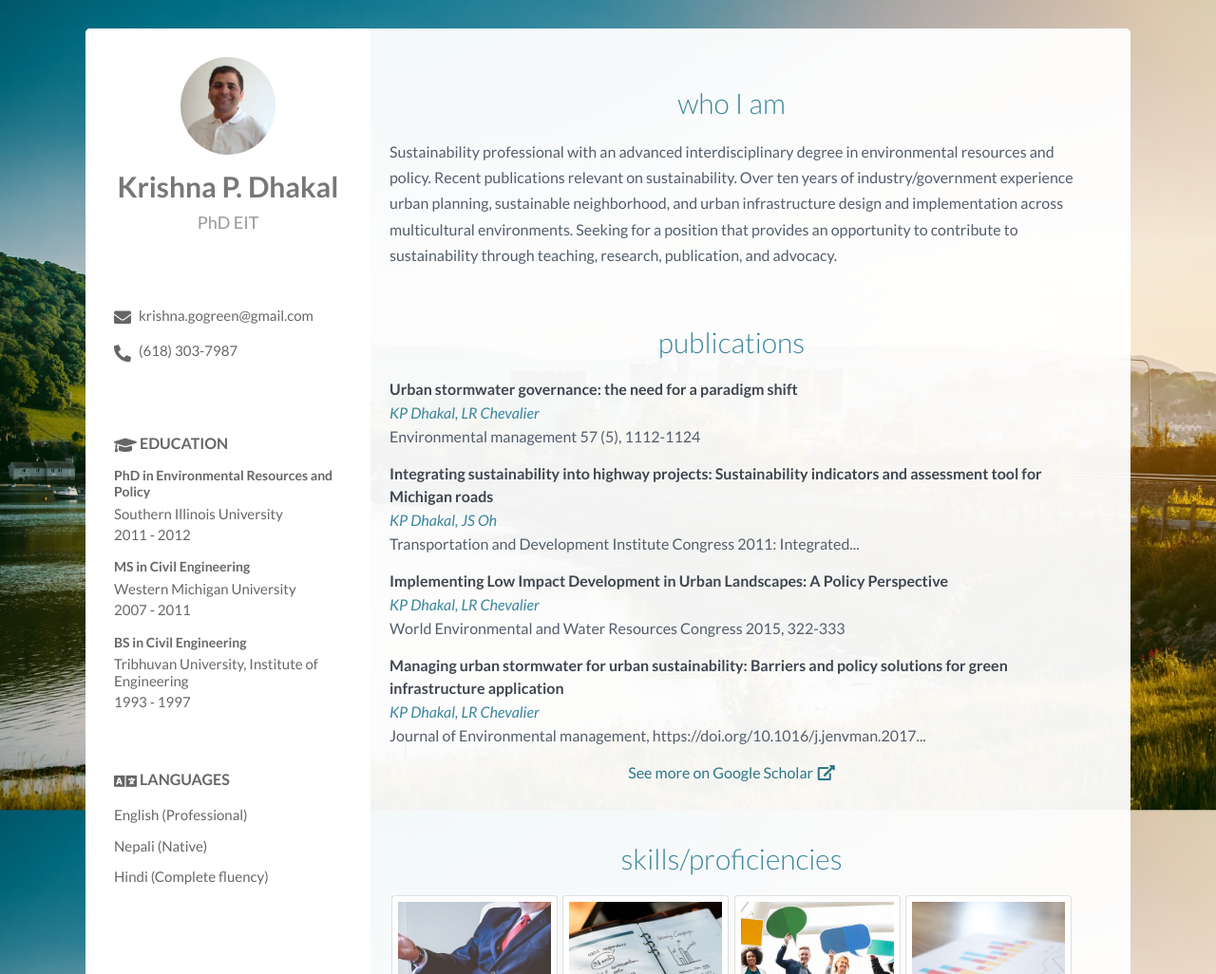
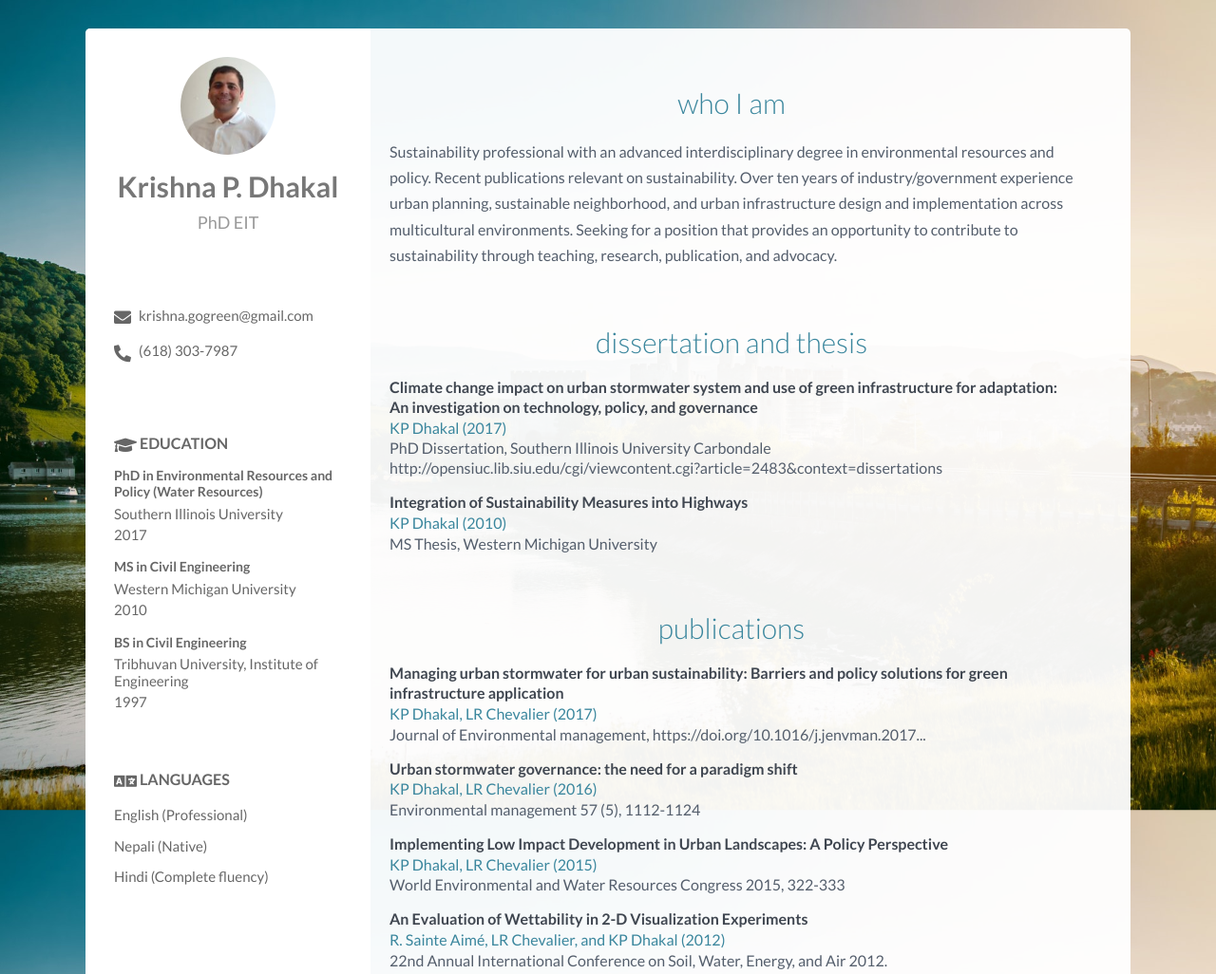
Before and after one commit to kpdhakal/krishna.dhakal.org, a plain HTML site: page index.html in a window 1280 px wide. Shown: the top 1026 px of the page at 95% size. Drawn offline with nearby package versions, Linux system fonts and the light colour scheme.

Commit message:
Update index.html

```diff
--- a/index.html
+++ b/index.html
@@ -2,7 +2,7 @@
 <html lang="en">
 
 <head>
-    <title>Krishna Dhakal, PhD EIT</title>
+    <title>Krishna Dhakal, PhD, EIT</title>
     <meta charset="utf-8">
     <meta http-equiv="X-UA-Compatible" content="IE=edge">
     <meta name="viewport" content="width=device-width, initial-scale=1.0">
@@ -296,7 +296,7 @@
             margin-bottom: 15px
         }
 
-        .content .publications .item .title {
+        .content .publications .item .title, .content .dissertation .item .title {
             font-size: 16px;
             font-weight: 700;
             color: #3F4650;
@@ -304,18 +304,18 @@
             text-align: left;
         }
 
-        .content .publications .authors {
-            font-style: italic;
+        .content .publications .authors, .content .dissertation .authors  {
             color: #3A869D;
             margin-bottom: 1px
         }
 
-        .content .publications .intro {
+        .content .publications .intro, .content .dissertation .intro {
             margin-bottom: 30px
         }
 
-        .content .publications .item {
-            margin-bottom: 15px
+        .content .publications .item, .content .dissertation .item {
+            margin-bottom: 15px;
+            line-height: 1.3;
         }
 
         .skillset .item {
@@ -428,19 +428,19 @@
             <div class="education panel">
                 <h2 class="title"><i class="fa fa-graduation-cap"></i>Education</h2>
                 <div class="item">
-                    <h4 class="degree">PhD in Environmental Resources and Policy</h4>
+                    <h4 class="degree">PhD in Environmental Resources and Policy (Water Resources)</h4>
                     <h5 class="name">Southern Illinois University</h5>
-                    <div class="time">2011 - 2012</div>
+                    <div class="time">2017</div>
                 </div>
                 <div class="item">
                     <h4 class="degree">MS in Civil Engineering</h4>
                     <h5 class="name">Western Michigan University</h5>
-                    <div class="time">2007 - 2011</div>
+                    <div class="time">2010</div>
                 </div>
                 <div class="item">
                     <h4 class="degree">BS in Civil Engineering</h4>
                     <h5 class="name">Tribhuvan University, Institute of Engineering</h5>
-                    <div class="time">1993 - 1997</div>
+                    <div class="time">1997</div>
                 </div>
             </div>
             <div class="languages panel">
@@ -471,27 +471,45 @@
                 <div class="item"> <span class="experience-title"><a href="#">Atom</a></span> - <span class="project-tagline">A comprehensive website template solution for startups/developers to market their mobile apps.</span></div>
                 <div class="item"> <span class="experience-title"><a href="#">Delta</a></span> - <span class="project-tagline">A responsive Bootstrap one page theme designed to help app developers promote their mobile apps</span></div>
             </div>-->
+            <div class="panel dissertation">
+                <h2 class="title">dissertation and thesis</h2>
+                <div class="item">
+                    <div class="title">Climate change impact on urban stormwater system and use of green infrastructure for adaptation: An investigation on technology, policy, and governance</div>
+                    <div class="authors">KP Dhakal (2017)</div>
+                    <div class="conference">PhD Dissertation, Southern Illinois University Carbondale <br> http://opensiuc.lib.siu.edu/cgi/viewcontent.cgi?article=2483&amp;context=dissertations</div>
+                </div>
+                <div class="item">
+                    <div class="title">Integration of Sustainability Measures into Highways</div>
+                    <div class="authors">KP Dhakal (2010)</div>
+                    <div class="conference">MS Thesis, Western Michigan University</div>
+                </div>
+            </div>
             <div class="panel publications">
                 <h2 class="title">publications</h2>
                 <div class="item">
+                    <div class="title">Managing urban stormwater for urban sustainability: Barriers and policy solutions for green infrastructure application</div>
+                    <div class="authors">KP Dhakal, LR Chevalier (2017)</div>
+                    <div class="conference">Journal of Environmental management, https://doi.org/10.1016/j.jenvman.2017...</div>
+                </div>
+                <div class="item">
                     <div class="title">Urban stormwater governance: the need for a paradigm shift</div>
-                    <div class="authors">KP Dhakal, LR Chevalier</div>
+                    <div class="authors">KP Dhakal, LR Chevalier (2016)</div>
                     <div class="conference">Environmental management 57 (5), 1112-1124</div>
                 </div>
                 <div class="item">
-                    <div class="title">Integrating sustainability into highway projects: Sustainability indicators and assessment tool for Michigan roads</div>
-                    <div class="authors">KP Dhakal, JS Oh</div>
-                    <div class="conference">Transportation and Development Institute Congress 2011: Integrated...</div>
-                </div>
-                <div class="item">
                     <div class="title">Implementing Low Impact Development in Urban Landscapes: A Policy Perspective</div>
-                    <div class="authors">KP Dhakal, LR Chevalier</div>
+                    <div class="authors">KP Dhakal, LR Chevalier (2015)</div>
                     <div class="conference">World Environmental and Water Resources Congress 2015, 322-333</div>
                 </div>
                 <div class="item">
-                    <div class="title">Managing urban stormwater for urban sustainability: Barriers and policy solutions for green infrastructure application</div>
-                    <div class="authors">KP Dhakal, LR Chevalier</div>
-                    <div class="conference">Journal of Environmental management, https://doi.org/10.1016/j.jenvman.2017...</div>
+                    <div class="title">An Evaluation of Wettability in 2-D Visualization Experiments</div>
+                    <div class="authors">R. Sainte Aimé, LR Chevalier, and KP Dhakal (2012)</div>
+                    <div class="conference">22nd Annual International Conference on Soil, Water, Energy, and Air 2012.</div>
+                </div>
+                <div class="item">
+                    <div class="title">Integrating sustainability into highway projects: Sustainability indicators and assessment tool for Michigan roads</div>
+                    <div class="authors">KP Dhakal, JS Oh (2011)</div>
+                    <div class="conference">Transportation and Development Institute Congress 2011: Integrated Transportation and Development for a Better Tomorrow</div>
                 </div>
                 <div style="text-align: center;">
                     <a target="_blank" href="https://scholar.google.com/citations?user=b5KTL1UAAAAJ">See more on Google Scholar<i style="margin-left:.3em" class="fa fa-external-link-alt"></i></a>
```
